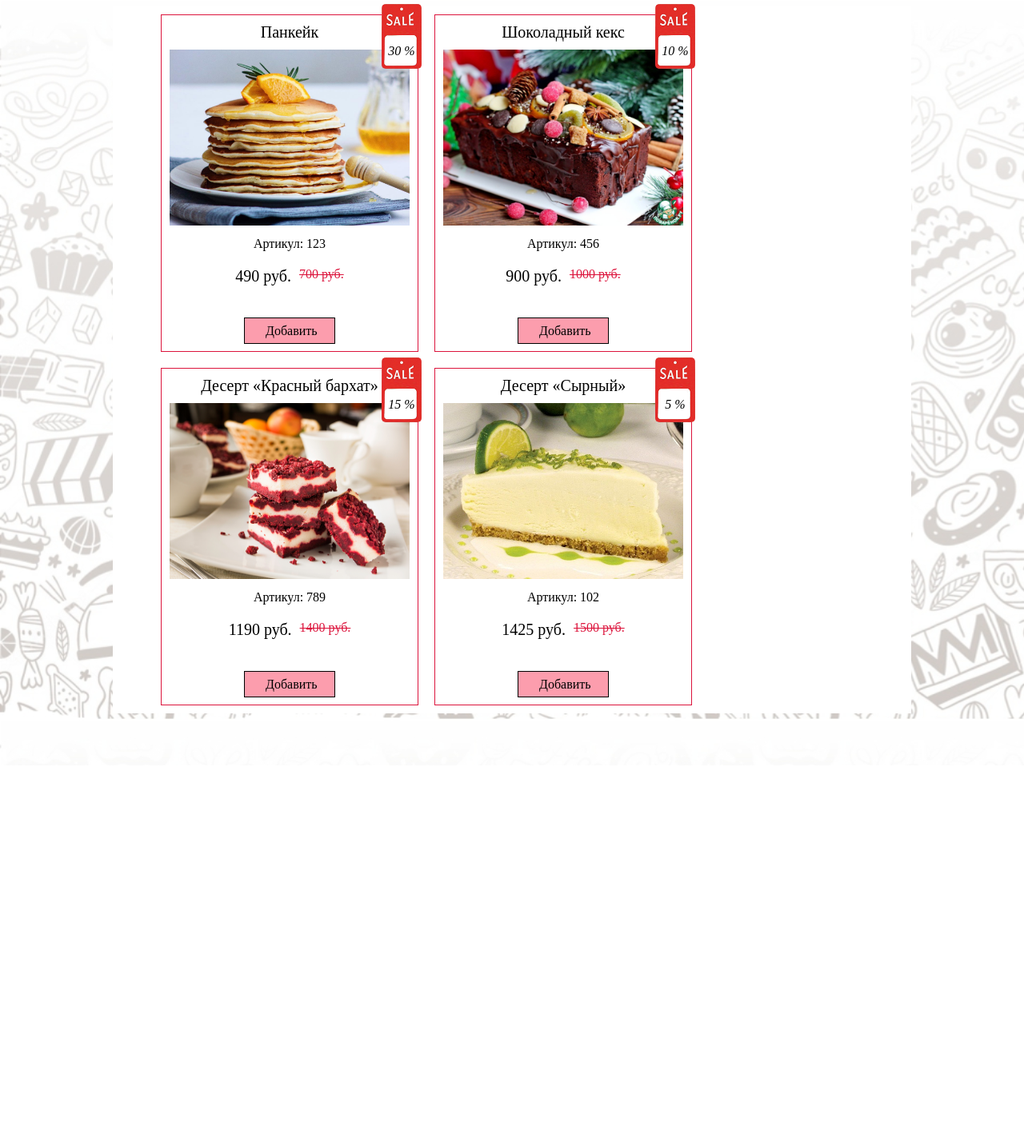
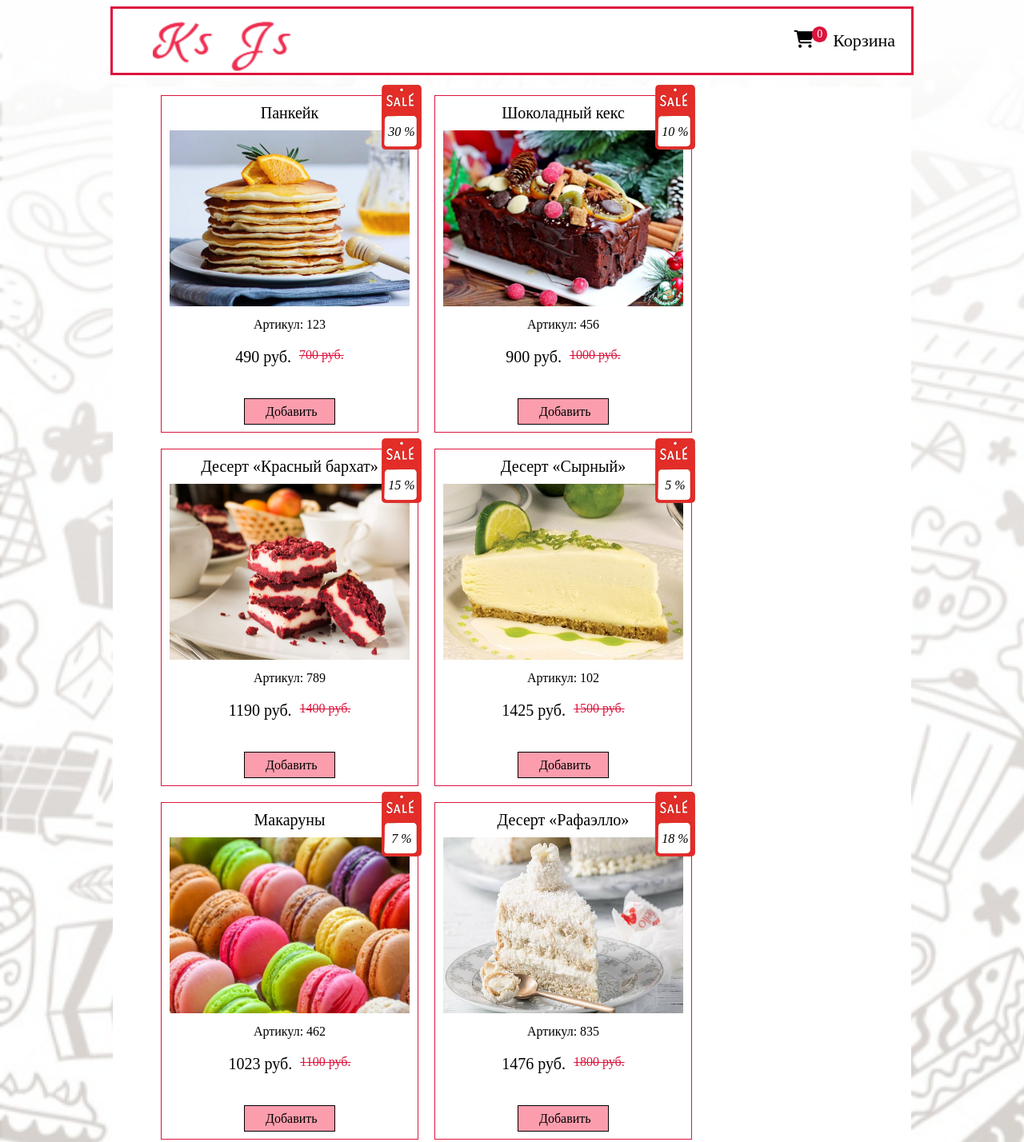
Before and after one commit to Fedorovaks/JsMedia, a website built with webpack: page dist/index.html in a window 1280 px wide. Shown: the top 1428 px of the page at 80% size. Before the commit the page ends 957 px from the top, so only its background shows below. Built offline with nearby package versions, Linux system fonts and the light colour scheme.

Commit message:
Корзина

```diff
--- /dev/null
+++ b/src/cart/cart.js
@@ -0,0 +1,13 @@
+import './cart.scss'
+
+const Cart = (cart) => {
+    const CartCount = cart.length;
+
+    const UpdateCartCount = (newCart) =>
+    CartCount = newCart.length;
+
+    return {CartCount, UpdateCartCount}
+
+}
+
+export default Cart
--- /dev/null
+++ b/src/cart/index.js
@@ -0,0 +1,3 @@
+import Cart from "./cart";
+
+export default Cart
--- /dev/null
+++ b/src/header/header.js
@@ -0,0 +1,42 @@
+
+import './header.scss'
+
+const Header = (cart) => {
+    const SiteHead = document.createElement('header');
+    SiteHead.className = 'site-head';
+
+    const Logo = document.createElement('img');
+    Logo.src = 'pictures/logo.png';
+
+    const CartMini = document.createElement('div');
+    CartMini.className = 'cart-mini';
+
+    const CartMiniMain = document.createElement('a');
+    CartMiniMain.className = 'cart-mini-main';
+    CartMiniMain.href = '/cart';
+
+    const CartMiniIcon = document.createElement('i');
+    CartMiniIcon.className = 'fa fa-shopping-cart';
+    CartMiniIcon.ariaHidden = 'true'
+
+    const CartMiniCount = document.createElement('span');
+    CartMiniCount.className = 'cart-mini-count';
+    CartMiniCount.innerText = cart.length;
+
+    const CartMiniText = document.createElement('span');
+    CartMiniText.className = 'cart-mini-text';
+    CartMiniText.innerText = 'Корзина';
+
+    SiteHead.appendChild(Logo);
+    SiteHead.appendChild(CartMini);
+
+    CartMini.appendChild(CartMiniMain);
+
+    CartMiniMain.appendChild(CartMiniIcon);
+    CartMiniMain.appendChild(CartMiniCount);
+    CartMiniMain.appendChild(CartMiniText);
+
+    return SiteHead
+}
+
+export default Header
--- /dev/null
+++ b/src/header/header.scss
@@ -0,0 +1,47 @@
+//стили шапки
+.site-head {
+    display:flex;
+    justify-content: space-between;
+    width:75%;
+    height:80px;
+    margin:auto;
+    margin-bottom: 15px;
+    padding-left: 50px;
+    background: white;
+    border:3px solid crimson;
+
+}
+
+.cart-mini {
+    align-self: center;
+}
+
+.cart-mini-main {
+    display: flex;
+    color: black;
+    font-size: 22px;
+    text-decoration: none;
+}
+
+.cart-mini-main:hover {
+    color:crimson;
+}
+
+.cart-mini-count {
+    position: relative;
+    right: 2px;
+    bottom:8px;
+    margin: auto;
+    padding:2px 6px;
+    border-radius: 50px;
+    font-size: 14px;
+    background: crimson;
+    color: white;
+    box-sizing: border-box;
+}
+
+.cart-mini-text {
+    padding-left:5px;
+    padding-right:20px;
+
+}
--- /dev/null
+++ b/src/header/index.js
@@ -0,0 +1,3 @@
+import Header from "./header";
+
+export default Header
--- a/src/index.js
+++ b/src/index.js
@@ -1,10 +1,10 @@
+import Header from './header'
 import Catalog from './catalog'
 import Product from './product'
-
+import Cart from './cart'
 
 
 import './index.scss'
-
 
 const mocks =[{
         "id": 1,
@@ -12,7 +12,6 @@ const mocks =[{
         "image": "pictures/product/1.jpg",
         "name": "Панкейк",
         "oldPrice": 700,
-        // "price": 490,
         "sale": 30
     },
     {
@@ -21,7 +20,6 @@ const mocks =[{
         "image": "pictures/product/2.jpg",
         "name": "Шоколадный кекс",
         "oldPrice": 1000,
-        // "price": 900,
         "sale": 10
     },
     {
@@ -30,7 +28,6 @@ const mocks =[{
         "image": "pictures/product/3.jpg",
         "name": "Десерт «Красный бархат» ",
         "oldPrice": 1400,
-        // "price": 1190,
         "sale": 15
     },
     {
@@ -39,20 +36,66 @@ const mocks =[{
         "image": "pictures/product/4.jpg",
         "name": "Десерт «Сырный»",
         "oldPrice": 1500,
-        // "price": 1425,
         "sale": 5
+    },
+    {
+        "id": 5,
+        "sku":462,
+        "image": "pictures/product/5.jpg",
+        "name": "Макаруны",
+        "oldPrice": 1100,
+        "sale": 7
+    },
+    {
+        "id": 6,
+        "sku":835,
+        "image": "pictures/product/6.jpg",
+        "name": "Десерт «Рафаэлло»",
+        "oldPrice": 1800,
+        "sale": 18
+    },
+    {
+        "id": 7,
+        "sku":960,
+        "image": "pictures/product/7.jpg",
+        "name": "Десерт фруктовый",
+        "oldPrice": 800,
+        "sale": 5
+    },
+    {
+        "id": 8,
+        "sku":1116,
+        "image": "pictures/product/8.jpg",
+        "name": "Круасан «Миндальный»",
+        "oldPrice": 200,
+        "sale": 0
     }
     ]
 
+let cart = [ ]
+
+const header = Header(cart);
+document.body.appendChild(header);
+
+const {CartCount, UpdateCartCount} = Cart(cart);
+
 const сatalog = Catalog();
-document.body.appendChild(сatalog)
+document.body.appendChild(сatalog);
 
 const generateProducts = () => {
-    mocks.forEach((item)=>{
+    mocks.forEach((item) => {
+
+        const btnAdd = () => {
+            console.log(item.id);
+            cart.push(item)
+            UpdateCartCount(cart)
+        }
+
         const products = Product(item.name, item.image, item.sku, item.price,
-            item.oldPrice, item.sale);
+            item.oldPrice, item.sale, btnAdd);
+
         сatalog.appendChild(products)
 
 })
 }
-generateProducts()
+generateProducts();
--- a/src/product/product.js
+++ b/src/product/product.js
@@ -2,58 +2,69 @@
 import './product.scss'
 
 
-const Product = (name, image, sku, price, oldPrice, sale) => {
+const Product = (name, image, sku, price, oldPrice, sale, btnAdd) => {
     const ProductsViewItem = document.createElement('div');
     ProductsViewItem.className = 'products-view-item';
+    // ProductsViewItem.addEventListener('click');
 
    const ProductName = document.createElement('div');
    ProductName.className = 'name';
-   ProductName.innerText = name
+   ProductName.innerText = name;
 
    const ProductImg = document.createElement('img');
-   ProductImg.src = image
+   ProductImg.src = image;
+   ProductImg.className = 'product-image';
+
 
    const ProductSku = document.createElement('div');
    ProductSku.className = 'sku';
-   ProductSku.innerText = 'Артикул: ' + sku
+   ProductSku.innerText = 'Артикул: ' + sku;
 
    const ProductVievPrice = document.createElement('div');
    ProductVievPrice.className = 'products-view-price';
 
-
    const ProductPrice = document.createElement('div');
    ProductPrice.className = 'price';
-   price = oldPrice * (100-sale)/100
-   ProductPrice.innerText = price+' руб.'
+   price = oldPrice * (100-sale)/100;
+   ProductPrice.innerText = price+' руб.';
 
    const ProductOldPrice = document.createElement('div');
    ProductOldPrice.className = 'oldPrice';
-   ProductOldPrice.innerText = oldPrice + ' руб.'
+   ProductOldPrice.innerText = oldPrice + ' руб.';
 
    const ProductBtn = document.createElement('a');
    ProductBtn.className = 'products-view-buttons';
-   ProductBtn.innerText = 'Добавить'
-   ProductBtn.href="/product/"+ sku
+   ProductBtn.innerText = 'Добавить';
+   ProductBtn.addEventListener('click',btnAdd)
+//    ProductBtn.href = '/product/'+ sku;
 
    const ProductSale = document.createElement('div')
    ProductSale.className = 'sale';
    ProductSale.innerText = sale + ' %'
 
-
    const Markers = document.createElement('img');
-   Markers.src = "/pictures/sale.png"
+   Markers.src = '/pictures/sale.png';
    Markers.className = 'marker';
 
-   ProductsViewItem.appendChild(ProductName)
-   ProductsViewItem.appendChild(ProductImg)
-   ProductsViewItem.appendChild(ProductSku)
-   ProductsViewItem.appendChild(ProductVievPrice)
-   ProductVievPrice.appendChild(ProductPrice)
-   ProductVievPrice.appendChild(ProductOldPrice)
-   ProductsViewItem.appendChild(ProductBtn)
-   ProductsViewItem.appendChild(Markers)
-   ProductsViewItem.appendChild(ProductSale)
 
+   ProductsViewItem.appendChild(ProductName);
+   ProductsViewItem.appendChild(ProductImg);
+   ProductsViewItem.appendChild(ProductSku);
+   ProductsViewItem.appendChild(ProductVievPrice);
+   ProductVievPrice.appendChild(ProductPrice);
+   ProductVievPrice.appendChild(ProductOldPrice);
+   ProductsViewItem.appendChild(ProductBtn);
+   ProductsViewItem.appendChild(Markers);
+   ProductsViewItem.appendChild(ProductSale);
+
+   if(sale ==0) {
+    ProductSale.className = 'sale_none';
+    Markers.className = 'marker_none';
+    ProductOldPrice.className = 'oldPrice_none';
+    // ProductSale.style.display = 'none';
+    // Markers.style.display = 'none';
+    // ProductOldPrice.style.display = 'none';
+    }
 
 
     return ProductsViewItem
--- a/src/product/product.scss
+++ b/src/product/product.scss
@@ -7,7 +7,7 @@
     width:300px;
 }
 
-img {
+.product-image{
     width:300px;
     height: 220px;
 }
@@ -92,3 +92,8 @@ margin-top:20px;
   border-radius: 5px;
 
 }
+.sale_none,
+.marker_none,
+.oldPrice_none {
+  display:none
+}
```
Also changed, not shown: dist/favicon.png (added), dist/index.html, dist/pictures/logo.png (added), dist/pictures/product/5.jpg (added), dist/pictures/product/6.jpg (added), dist/pictures/product/7.jpg (added), dist/pictures/product/8.jpg (added), src/cart/cart.scss (added), src/product/index.js (line endings or trailing spaces).
